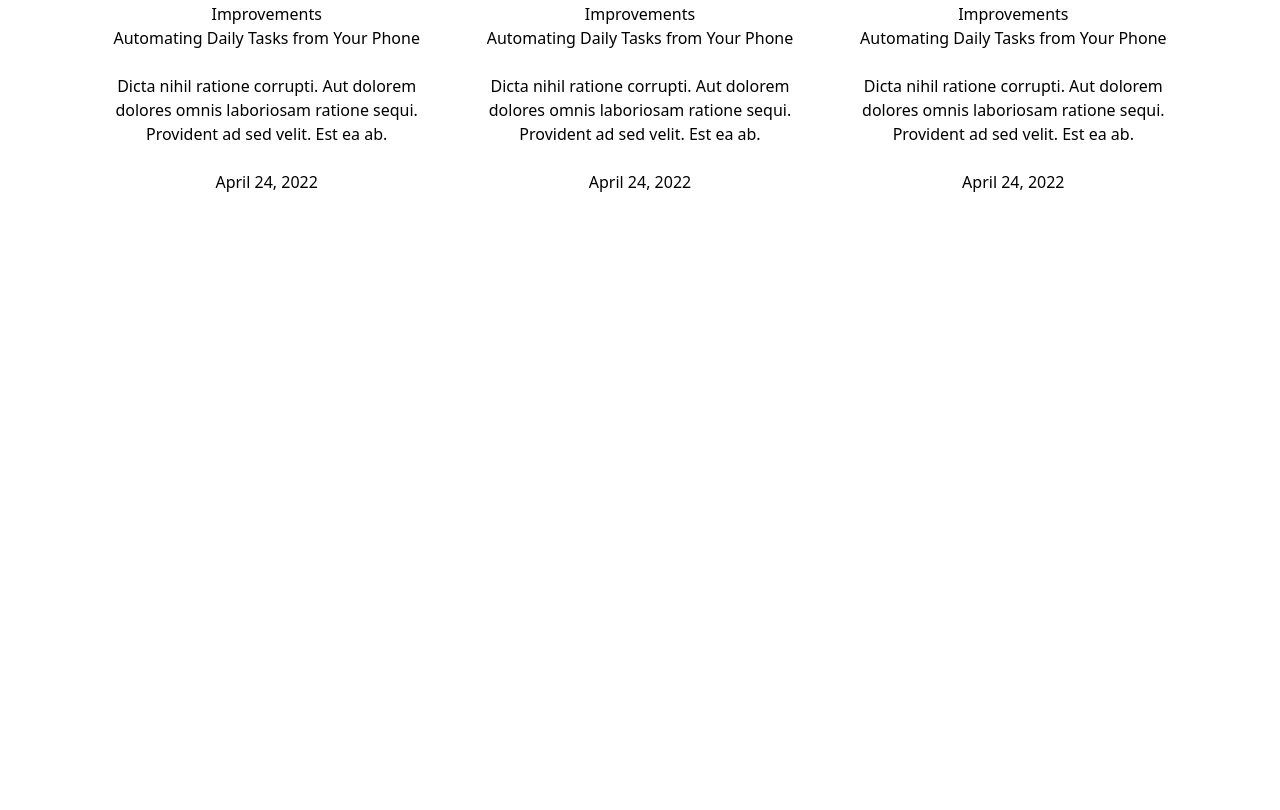
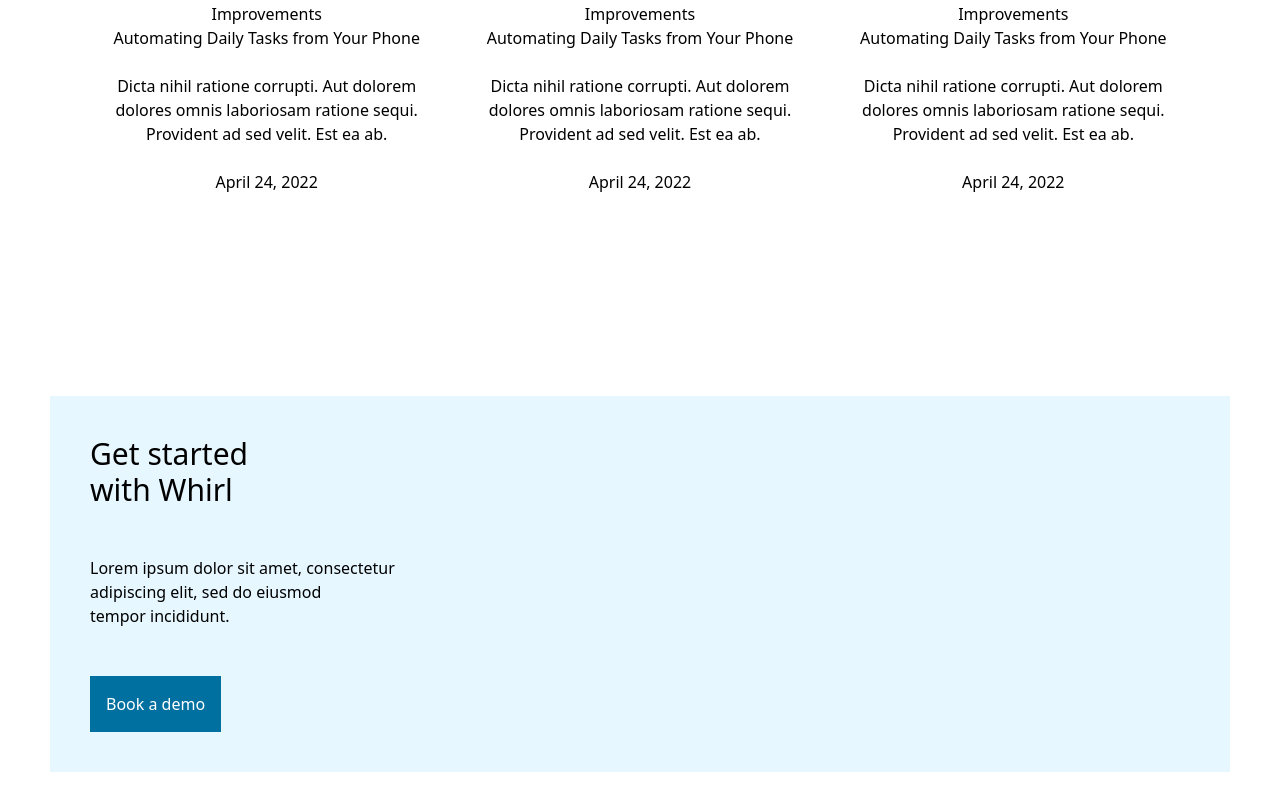
Before and after one commit to naimova609/homework-4, a website: page src/index.html in a window 1280 px wide. Shown: the part 4008-4818 px from the top of the page. Before the commit the page ends 4282 px from the top, so only its background shows below. Drawn offline with Linux system fonts and the light colour scheme.

Commit message:
section4

```diff
--- a/src/index.html
+++ b/src/index.html
@@ -173,6 +173,11 @@
                 <p>April 24, 2022</p>
             </div>
         </div>
+    </header><br><br><br>
+    <header class="bg-[#E6F7FF] p-10 md:m-[50px] m-10">
+        <h1 class="text-3xl">Get started <br> with Whirl</h1><br><br>
+        <p>Lorem ipsum dolor sit amet, consectetur <br> adipiscing elit, sed do eiusmod <br> tempor incididunt.</p><br><br>
+        <button class="bg-[#0070A0] text-[white] p-4">Book a demo</button>
     </header>
 </body>
 </html>
```
Also changed, not shown: src/output.css.
